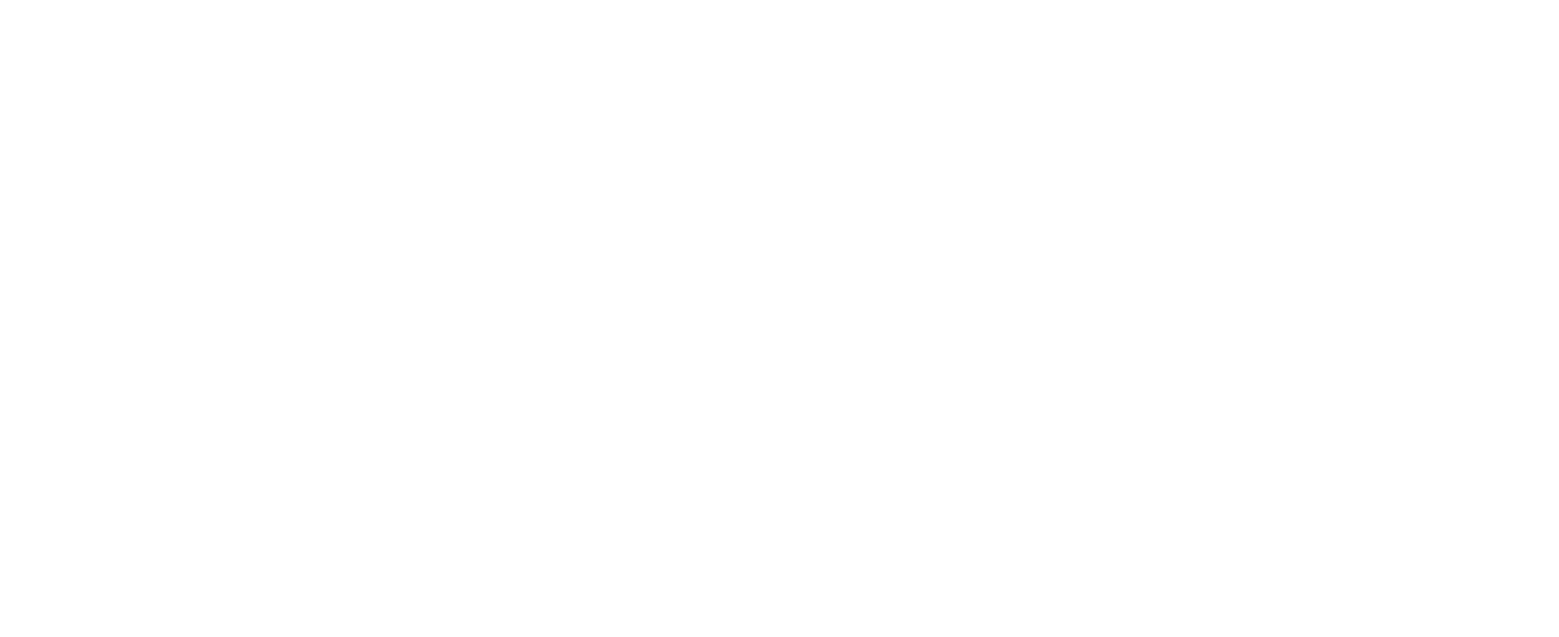
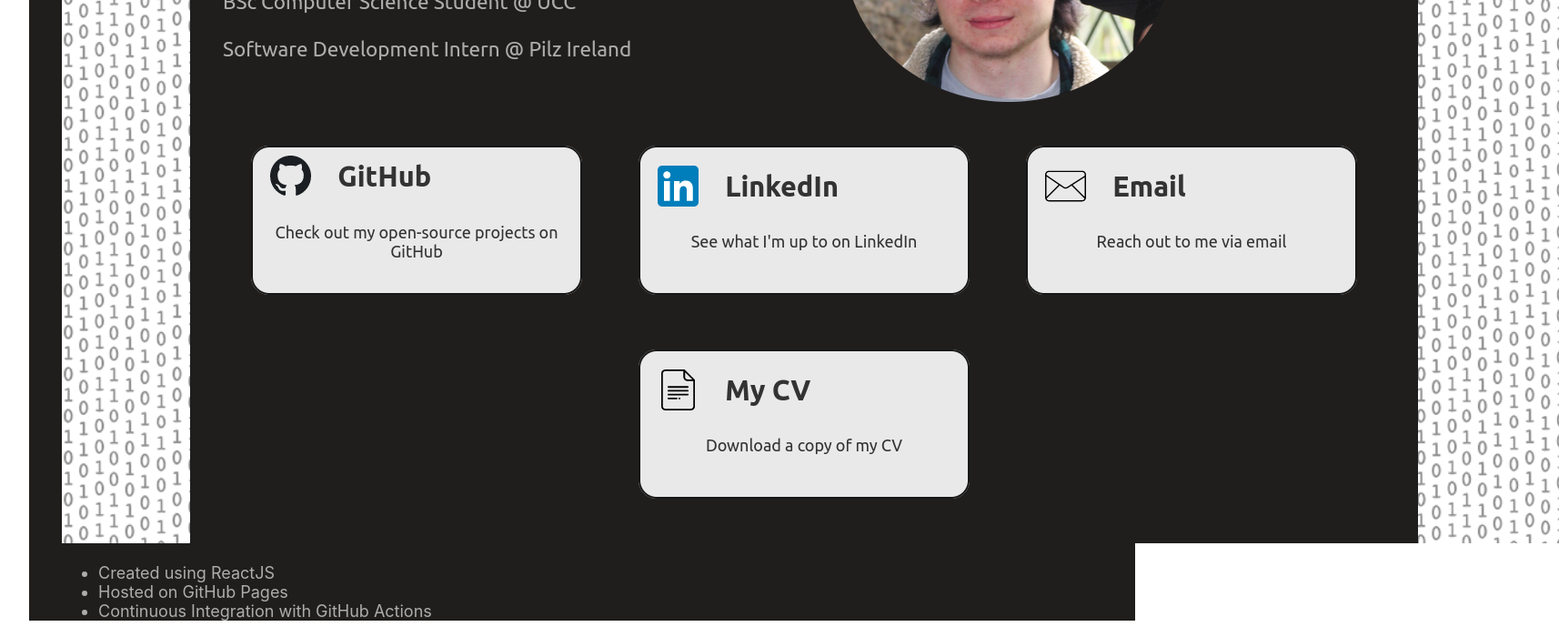
Before and after one commit to colmmurphyxyz/colmmurphyxyz.github.io, a React (Create React App) app: page / in a window 1280 px wide. Shown: the part 1132-1832 px from the top of the page at 91% size, 1714 px wide, since content can reach past the window. Before the commit the page ends 870 px from the top, so only its background shows below. Built offline with nearby package versions, Linux system fonts and the light colour scheme.

Commit message:
bones of a portfolio section

```diff
--- a/src/App.css
+++ b/src/App.css
@@ -10,7 +10,7 @@ h1, h2, h3, h4, h5, h6 {
   color: var(--light-text-color);
 }
 
-p {
+p, li, a {
   color: var(--light-gray);
 }
 
--- a/src/components/QuickLink/QuickLink.module.css
+++ b/src/components/QuickLink/QuickLink.module.css
@@ -1,4 +1,4 @@
-li {
+.quicklink {
     width: 360px;
     height: 160px;
     border: 2px solid rgba(0,0,0, .9);
@@ -8,11 +8,11 @@ li {
     background-color: rgba(255, 255, 255, .9);
 }
 
-li:hover {
+.quicklink:hover {
     transform: translateY(-8px);
 }
 
-li a {
+.quicklink > a {
     text-decoration: none;
     width: 100%;
     height: 100%;
@@ -22,11 +22,11 @@ li a {
     justify-content: space-evenly;
 }
 
-li a * {
+.quicklink a * {
     margin: 0.5em;
 }
 
-li > a > p {
+.quicklink > a > p {
     padding-bottom: 2em;
 }
 
@@ -35,7 +35,7 @@ li > a > p {
     align-items: center;
 }
 
-li a img {
+.quicklinkheader > img {
     height: 45px;
     width: 45px;
     margin: 0 6px 0 2px;
@@ -43,12 +43,12 @@ li a img {
     border-radius: 8%;
 }
 
-li a p {
+.quicklink > a > p {
     text-align: center;
     color: var(--dark-text-color);
 }
 
-li a h3 {
+.quicklinkheader > h3 {
     font-size: 1.7rem;
     color: var(--dark-text-color);
 }
--- a/src/components/QuickLink/QuickLink.tsx
+++ b/src/components/QuickLink/QuickLink.tsx
@@ -11,7 +11,7 @@ export type QuickLinkProps = {
 
 export const QuickLink: React.FC<QuickLinkProps> = ({ icon, title, description, url }) => {
     return (
-        <li key={title}>
+        <li key={title} className={styles.quicklink}>
             <a href={url}>
                 <div className={styles.quicklinkheader}>
                     <img src={icon || `https://${new URL(url).hostname}/favicon.ico`} alt={title} />
--- a/src/views/Home/Home.tsx
+++ b/src/views/Home/Home.tsx
@@ -41,9 +41,19 @@ const Home = (): JSX.Element => {
                         ))}
                     </ul>
                 </div>
-                <h2>
-                    Portfolio
-                </h2>
+                <section id={styles.portfolio}>
+                    <h2>Portfolio</h2>
+                    <article id={styles.personalwebsite}>
+                        <h3>ReactJS website</h3>
+                        <img src="img/webpage.png" />
+                        <ul>
+                            <li>Created using ReactJS</li>
+                            <li>Hosted on GitHub Pages</li>
+                            <li>Continuous Integration with GitHub Actions</li>
+                        </ul>
+                    </article>
+
+                </section>
             </main>
         </>
     );
```
Also changed, not shown: public/img/webpage.png (added).
